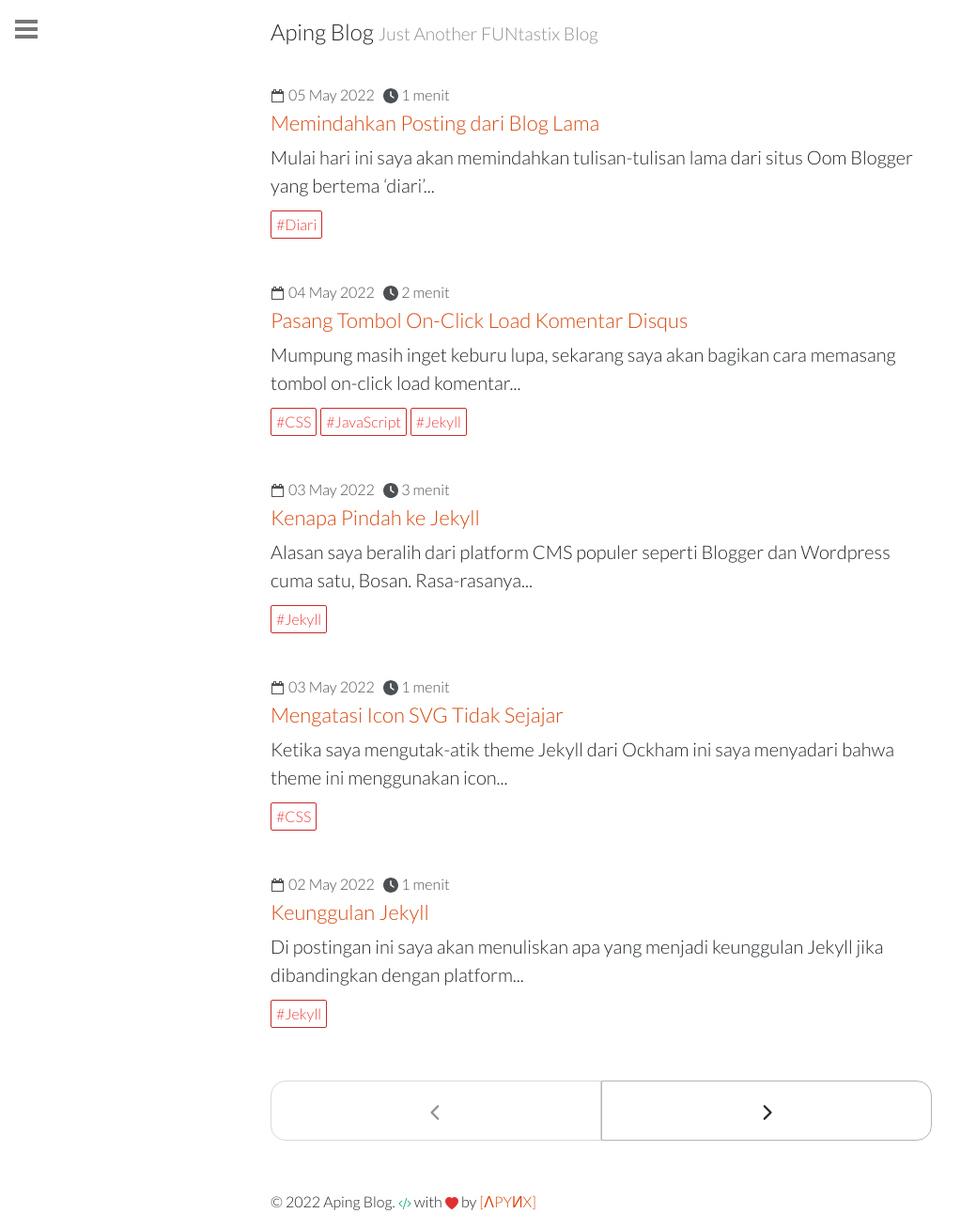
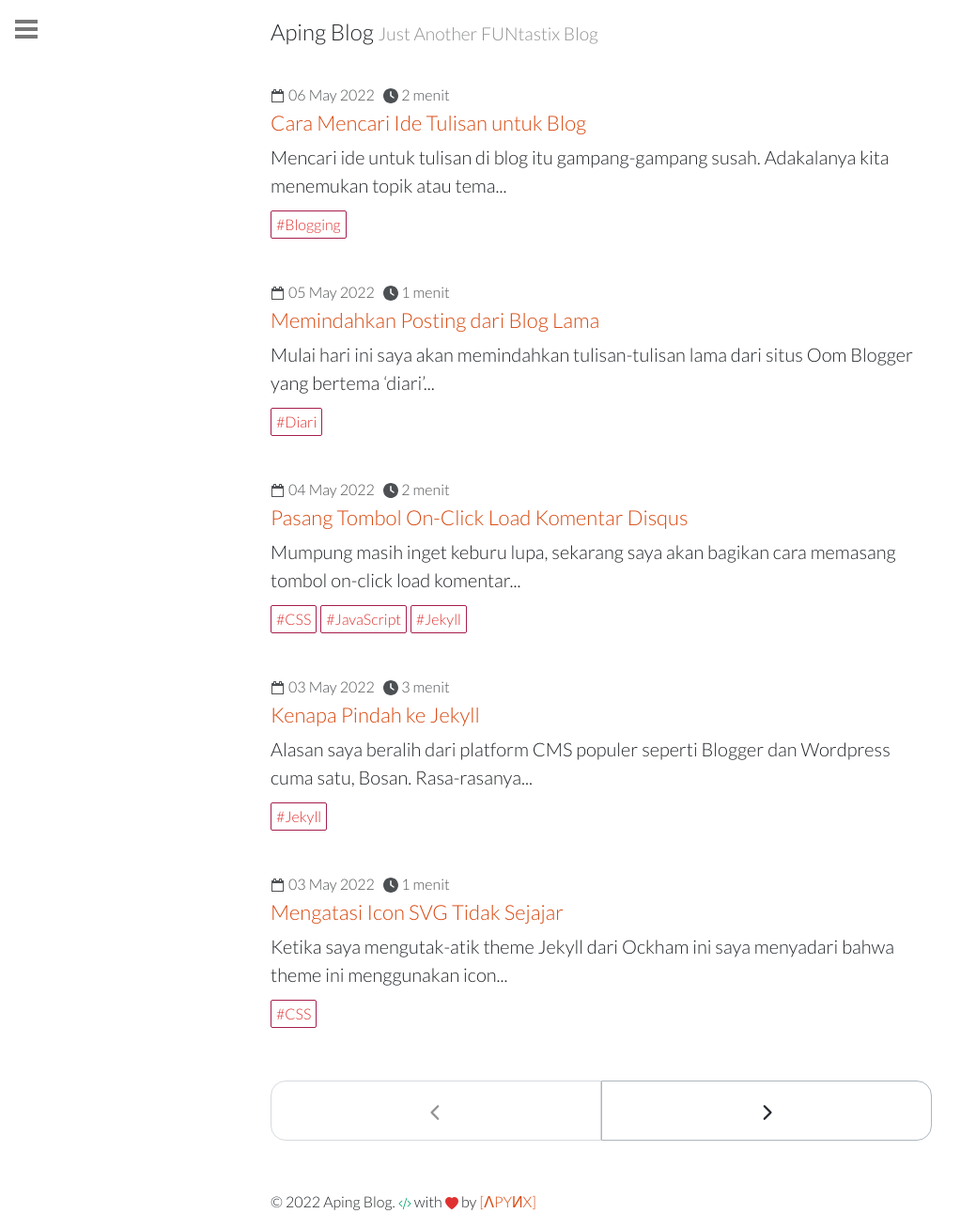
Before and after one commit to apynx/apynx.github.io, a Jekyll site: the page built from index.html, in a window 1280 px wide. Shown: the whole page at 94% size, without its empty margins (0-1039 px from the left). Built offline with Jekyll 4.4.1, drawn with Linux system fonts in a browser that asks for light colours; the list of posts is cut into pages by our own code; some of the changed lines change nothing that is shown.

Commit message:
update post

```diff
--- a/_config.yml
+++ b/_config.yml
@@ -48,7 +48,7 @@ plugins:
   - jekyll-seo-tag
 
 paginate: 5
-paginate_path: /halaman-:num/
+paginate_path: /halaman/:num/
 
 # Exclude from processing.
 # The following items will not be processed, by default.
--- /dev/null
+++ b/_posts/2022-05-06-cara-mencari-ide-tulisan.md
@@ -0,0 +1,46 @@
+---
+layout      : post
+title       : Cara Mencari Ide Tulisan untuk Blog
+author      : Aping
+date        : 2022-05-06 17:22:00 +0700
+categories  : Blogging
+tags        : [ide tulisan, ide menulis, ide blog, mendapatkan ide, cara mencari ide]
+comments    : false
+---
+Mencari ide untuk tulisan di blog itu gampang-gampang susah. Adakalanya kita menemukan topik atau tema yang menarik, tapi sulit sekali dikembangkan isinya. Kadang pikiran kita seolah buntu, susah sekali mendapatkan inspirasi untuk menulis. Maka dalam tulisan ini saya akan bagikan beberapa cara yang pernah saya lakukan untuk mendapatkan ide dalam menulis blog.
+
+### Dari Portal Berita
+
+Banyak orang berpendapat bahwa topik yang sedang hangat, trending, atau viral adalah salah satu kunci untuk mendapatkan ide atau tulisan. Yup, memang benar. Kita bisa membuat tulisan berdasarkan pada apa yang sedang terjadi di masyarakat atau lingkungan sekitar kita. Dan salah satu caranya adalah dengan sering-sering mengunjungi situs atau portal berita.
+
+Portal berita utama seperti Detik, Kompas, Tempo, Tribun, dan sebagainya banyak menampilkan topik-topik berita yang hangat. Dari sana kamu bisa menentukan topik yang menarik perhatian atau yang sesuai dengan minat untuk kemudian dikembangkan menjadi sebuah ide tulisan.
+
+Kamu bisa merangkai kata-kata berupa opini pribadi terhadap topik yang yang dituju. Gunakan bahasa yang sopan dan menarik serta alur tulisan yang mengalir agar membuat pembaca tidak mudah merasa bosan dengan tulisan kamu.
+
+Yang perlu diingat, topik yang sedang hangat dibicarakan memang bisa membuat tulisan kamu nongol di halaman pertama pencarian, tapi bisa juga tenggelam karena banyaknya orang yang menuliskan topik serupa. Sebaiknya, hindari memilih topik yang bertema negatif seperti perselingkuhan, korupsi, tindak kriminal, dan sebagainya.
+
+### Media Sosial
+
+Media sosial seperti Facebook, Twitter, dan Instagram dikenal memiliki sumber konten yang kaya. Kamu bisa mengambil salah satu posting dari temanmu atau *public figure* untuk kemudian menyampaikan opini terhadap pernyataan tersebut, baik berupa dukungan maupun yang bernada kontra.
+
+Cara lainnya, dengan mengikuti (*follow*) akun-akun yang memiliki pandangan sama denganmu atau yang berada di niche yang sama. Dengan begitu kamu bisa mendapatkan inspirasi untuk tulisanmu nantinya.
+
+### Forum Online
+
+Banyak forum yang bertebaran di dunia maya. Dari yang bersifat hiburan dengan tema *random* seperti Kaskus, ataupun forum-forum yang mengkhususkan diri pada topik tertentu. Dari sana kamu bisa mendapatkan ide atau inspirasi untuk menulis.
+
+Cara mudahnya, cobalah baca sebuah *thread* atau tulisan di forum. Kemudian tulis kembali apa yang telah kamu baca dan pahami dari tulisan tersebut ke blog kamu dan tentu saja dengan menggunakan bahasamu sendiri. Usahakan kamu menyampaikan tulisan dari sudut pandang yang berbeda agar isi tulisanmu tidak monoton dan membosankan.
+
+### Situs Tanya-Jawab
+
+Situs tanya-jawab menjadi populer akhir-akhir ini. Yang paling banyak dijumpai sih seperti Quora. Kamu bisa mendapatkan banyak ide atau inspirasi menulis dari pertanyaan-pertanyaan yang diajukan oleh orang lain tapi belum mendapatkan jawaban yang pasti.
+
+Situs-situs seperti itu biasanya memperbolehkan kamu menyisipkan link/tautan blog kamu pada setiap jawaban yang diberikan. Jadi kamu bakal mendapatkan backlink (umumnya bertipe '*nofollow*') atau bahkan traffic dari orang-orang yang merasa terbantu dengan jawabanmu.
+
+### Bangkit dari Tempat Duduk dan Keluarlah
+
+Cara terakhir yang kadang saya lakukan ketika sudah '*stuck*' tidak mendapatkan ide untuk menulis adalah tinggalkan PC atau laptop. Bangkit dan pergilah ke tempat-tempat favorit. Kamu bisa juga menyalurkan hobi kamu untuk sekedar melepas penat dan menyegarkan pikiran.
+
+Mungkin dengan cara itu kamu bakal bisa mendapatkan ide-ide baru atau gagasan untuk dituangkan menjadi sebuah isi tulisan yang menarik. Siapa tahu, tulisanmu nantinya bisa menjadi inspirasi bagi banyak orang untuk melakukan hal yang sama.
+
+Selamat mencoba.
--- a/_sass/ockham/_custom.scss
+++ b/_sass/ockham/_custom.scss
@@ -76,9 +76,9 @@ figure.highlight {
 
 .page-home-taxonomy {
   display: inline-block;
-  color: $oc-red-7;
+  color: $oc-red-8;
   text-decoration: none;
-  border: 1px solid $oc-red-9;
+  border: 1px solid $oc-pink-9;
   padding: 2px 5px;
   border-radius: 2px;
   transition: color 0.2s;
```
